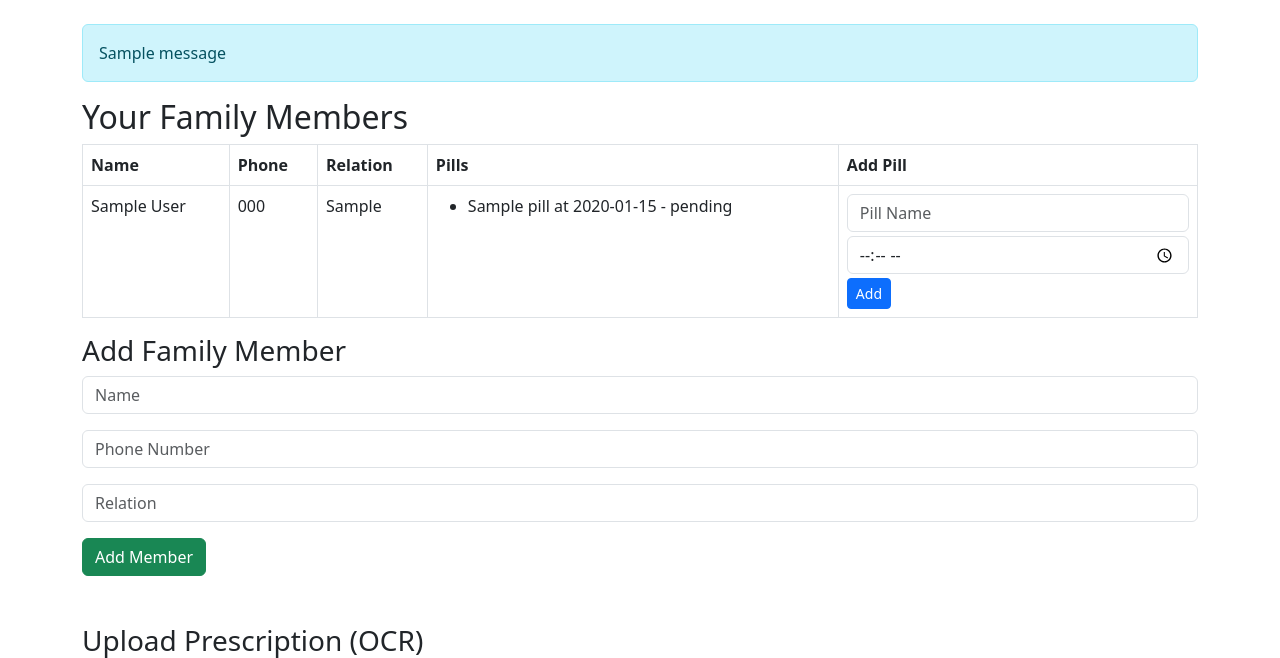
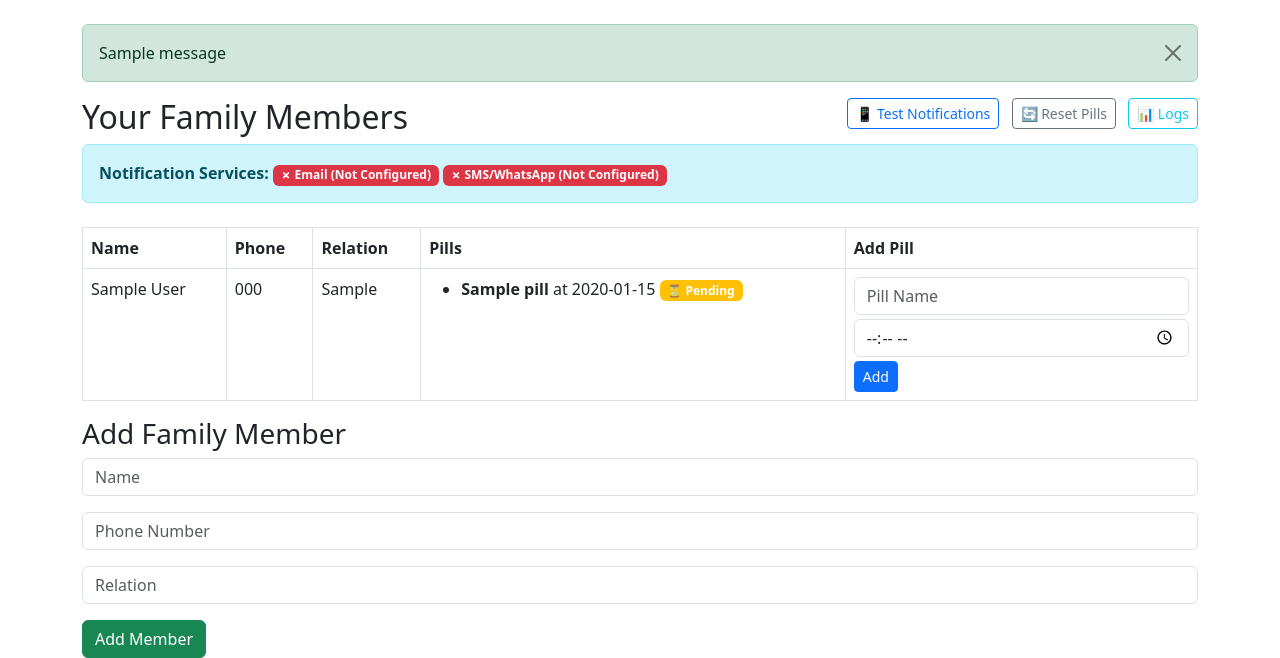
Before and after one commit to Aadish676/smart-pill-reminder, a Flask app: page / in a window 1280 px wide. Shown: the part 56-714 px from the top of the page. Run offline with Flask 3, Linux system fonts and the light colour scheme; a user stored in the database is signed in; tables that the repository leaves empty hold one stand-in row (values such as "Sample post"); one stand-in notice (Sample message) is shown.

Commit message:
Enhance notification system with logging, validation, and improved error handling (#1)
Co-authored-by: Cursor Agent <cursoragent@cursor.com>

```diff
--- a/app.py
+++ b/app.py
@@ -1,4 +1,4 @@
-from flask import Flask, render_template, request, redirect, url_for, flash, session, send_from_directory
+from flask import Flask, render_template, request, redirect, url_for, flash, session, send_from_directory, jsonify
 from flask_sqlalchemy import SQLAlchemy
 from flask_login import LoginManager, login_user, logout_user, login_required, current_user, UserMixin
 from flask_mail import Mail, Message
@@ -9,6 +9,7 @@ from werkzeug.utils import secure_filename
 import os
 from dotenv import load_dotenv
 from twilio.rest import Client
+import re
 
 # Load environment variables
 load_dotenv()
@@ -22,22 +23,55 @@ UPLOAD_FOLDER = os.path.join(os.getcwd(), 'uploads')
 os.makedirs(UPLOAD_FOLDER, exist_ok=True)
 app.config['UPLOAD_FOLDER'] = UPLOAD_FOLDER
 
+# Email configuration with better error handling
 app.config['MAIL_SERVER'] = 'smtp.gmail.com'
 app.config['MAIL_PORT'] = 587
 app.config['MAIL_USE_TLS'] = True
 app.config['MAIL_USERNAME'] = os.getenv("MAIL_USERNAME")
 app.config['MAIL_PASSWORD'] = os.getenv("MAIL_PASSWORD")
-mail = Mail(app)
 
+# Initialize mail only if credentials are provided
+mail = None
+if app.config['MAIL_USERNAME'] and app.config['MAIL_PASSWORD']:
+    mail = Mail(app)
+    print("Email service initialized successfully")
+else:
+    print("Warning: Email credentials not found. Email notifications will be disabled.")
+
+# Twilio configuration with better error handling
 TWILIO_SID = os.getenv("TWILIO_SID")
 TWILIO_AUTH_TOKEN = os.getenv("TWILIO_AUTH")
 TWILIO_PHONE_NUMBER = os.getenv("TWILIO_PHONE")
-twilio_client = Client(TWILIO_SID, TWILIO_AUTH_TOKEN)
+
+twilio_client = None
+if TWILIO_SID and TWILIO_AUTH_TOKEN and TWILIO_PHONE_NUMBER:
+    try:
+        twilio_client = Client(TWILIO_SID, TWILIO_AUTH_TOKEN)
+        print("Twilio service initialized successfully")
+    except Exception as e:
+        print(f"Warning: Failed to initialize Twilio client: {e}")
+        twilio_client = None
+else:
+    print("Warning: Twilio credentials not found. SMS/WhatsApp notifications will be disabled.")
 
 db = SQLAlchemy(app)
 login_manager = LoginManager(app)
 login_manager.login_view = 'login'
 migrate = Migrate(app, db)
+
+# Helper function to validate phone numbers
+def validate_phone(phone):
+    # Remove all non-digit characters except +
+    cleaned = re.sub(r'[^\d+]', '', phone)
+    # Check if it's a valid format (at least 10 digits, optionally starting with +)
+    if re.match(r'^\+?\d{10,15}$', cleaned):
+        return cleaned
+    return None
+
+# Helper function to validate email
+def validate_email(email):
+    pattern = r'^[a-zA-Z0-9._%+-]+@[a-zA-Z0-9.-]+\.[a-zA-Z]{2,}$'
+    return re.match(pattern, email) is not None
 
 class User(UserMixin, db.Model):
     id = db.Column(db.Integer, primary_key=True)
@@ -61,6 +95,14 @@ class Pill(db.Model):
     status = db.Column(db.String(20), default='pending')
     member_id = db.Column(db.Integer, db.ForeignKey('family_member.id'), nullable=False)
 
+class NotificationLog(db.Model):
+    id = db.Column(db.Integer, primary_key=True)
+    pill_id = db.Column(db.Integer, db.ForeignKey('pill.id'), nullable=False)
+    notification_type = db.Column(db.String(20))  # 'email' or 'sms'
+    status = db.Column(db.String(20))  # 'sent', 'failed'
+    error_message = db.Column(db.Text)
+    timestamp = db.Column(db.DateTime, default=datetime.utcnow)
+
 @login_manager.user_loader
 def load_user(user_id):
     return User.query.get(int(user_id))
@@ -69,7 +111,15 @@ def load_user(user_id):
 @login_required
 def home():
     members = FamilyMember.query.filter_by(user_id=current_user.id).all()
-    return render_template('dashboard.html', members=members)
+
+    # Get notification service status
+    email_enabled = mail is not None
+    sms_enabled = twilio_client is not None
+
+    return render_template('dashboard.html',
+                         members=members,
+                         email_enabled=email_enabled,
+                         sms_enabled=sms_enabled)
 
 @app.route('/test_notification')
 @login_required
@@ -77,38 +127,82 @@ def test_notification():
     now = datetime.now().strftime("%H:%M:%S")
     member = FamilyMember.query.filter_by(user_id=current_user.id).first()
     if not member:
-        return "No family member found for test.", 400
+        flash("No family member found for test. Please add a family member first.", "error")
+        return redirect(url_for('home'))
 
-    msg_body = f"[{now}] Test notification for {member.name}"
+    msg_body = f"[{now}] Test notification for {member.name} - your pill reminder system is working!"
     results = []
 
-    if current_user.email:
+    # Test email notification
+    if mail and current_user.email:
         try:
-            mail.send(Message('Test Pill Reminder', recipients=[current_user.email], body=msg_body))
-            results.append(f"Email sent to {current_user.email}")
+            msg = Message('Test Pill Reminder',
+                         recipients=[current_user.email],
+                         body=msg_body)
+            mail.send(msg)
+            results.append(f"✓ Email sent successfully to {current_user.email}")
         except Exception as e:
-            results.append(f"Email failed: {e}")
+            results.append(f"✗ Email failed: {str(e)}")
+    else:
+        if not mail:
+            results.append("✗ Email service not configured (missing credentials)")
+        else:
+            results.append("✗ No email address found for current user")
 
-    try:
-        to_number = f"whatsapp:{member.phone}" if TWILIO_PHONE_NUMBER.startswith("whatsapp:") else member.phone
-        twilio_client.messages.create(to=to_number, from_=TWILIO_PHONE_NUMBER, body=msg_body)
-        results.append(f"Twilio message sent to {to_number}")
-    except Exception as e:
-        results.append(f"Twilio failed: {e}")
+    # Test SMS/WhatsApp notification
+    if twilio_client and member.phone:
+        try:
+            # Validate and format phone number
+            validated_phone = validate_phone(member.phone)
+            if not validated_phone:
+                results.append(f"✗ Invalid phone number format: {member.phone}")
+            else:
+                to_number = f"whatsapp:{validated_phone}" if TWILIO_PHONE_NUMBER.startswith("whatsapp:") else validated_phone
+                message = twilio_client.messages.create(
+                    to=to_number,
+                    from_=TWILIO_PHONE_NUMBER,
+                    body=msg_body
+                )
+                results.append(f"✓ SMS/WhatsApp sent successfully to {to_number}")
+        except Exception as e:
+            results.append(f"✗ SMS/WhatsApp failed: {str(e)}")
+    else:
+        if not twilio_client:
+            results.append("✗ SMS service not configured (missing Twilio credentials)")
+        else:
+            results.append(f"✗ No phone number found for {member.name}")
 
-    return "<br>".join(results)
+    # Flash results to user
+    for result in results:
+        if "✓" in result:
+            flash(result, "success")
+        else:
+            flash(result, "error")
+
+    return redirect(url_for('home'))
 
 @app.route('/register', methods=['GET', 'POST'])
 def register():
     if request.method == 'POST':
         email = request.form['email']
         password = request.form['password']
+
+        # Validate email format
+        if not validate_email(email):
+            flash('Please enter a valid email address.', 'error')
+            return redirect(url_for('register'))
+
         if User.query.filter_by(email=email).first():
-            flash('Email already registered.')
+            flash('Email already registered.', 'error')
             return redirect(url_for('register'))
+
+        if len(password) < 6:
+            flash('Password must be at least 6 characters long.', 'error')
+            return redirect(url_for('register'))
+
         db.session.add(User(email=email, password=password))
         db.session.commit()
-        flash('Registered successfully.')
+        flash('Registered successfully.', 'success')
         return redirect(url_for('login'))
     return render_template('register.html')
 
@@ -131,18 +225,109 @@ def logout():
 @app.route('/add_member', methods=['POST'])
 @login_required
 def add_member():
-    member = FamilyMember(name=request.form['name'], phone=request.form['phone'], relation=request.form['relation'], user_id=current_user.id)
+    name = request.form['name'].strip()
+    phone = request.form['phone'].strip()
+    relation = request.form['relation'].strip()
+
+    # Validate inputs
+    if not name:
+        flash('Name is required.', 'error')
+        return redirect(url_for('home'))
+
+    if not phone:
+        flash('Phone number is required.', 'error')
+        return redirect(url_for('home'))
+
+    # Validate and format phone number
+    validated_phone = validate_phone(phone)
+    if not validated_phone:
+        flash('Please enter a valid phone number (at least 10 digits).', 'error')
+        return redirect(url_for('home'))
+
+    if not relation:
+        flash('Relation is required.', 'error')
+        return redirect(url_for('home'))
+
+    member = FamilyMember(
+        name=name,
+        phone=validated_phone,
+        relation=relation,
+        user_id=current_user.id
+    )
     db.session.add(member)
     db.session.commit()
+    flash(f'Family member {name} added successfully.', 'success')
     return redirect(url_for('home'))
 
 @app.route('/add_pill/<int:member_id>', methods=['POST'])
 @login_required
 def add_pill(member_id):
-    pill = Pill(name=request.form['pill_name'], time=request.form['pill_time'], member_id=member_id)
+    pill_name = request.form['pill_name'].strip()
+    pill_time = request.form['pill_time'].strip()
+
+    # Validate inputs
+    if not pill_name:
+        flash('Pill name is required.', 'error')
+        return redirect(url_for('home'))
+
+    if not pill_time:
+        flash('Pill time is required.', 'error')
+        return redirect(url_for('home'))
+
+    # Verify member belongs to current user
+    member = FamilyMember.query.filter_by(id=member_id, user_id=current_user.id).first()
+    if not member:
+        flash('Invalid family member.', 'error')
+        return redirect(url_for('home'))
+
+    pill = Pill(name=pill_name, time=pill_time, member_id=member_id)
     db.session.add(pill)
     db.session.commit()
+    flash(f'Pill {pill_name} added for {member.name} at {pill_time}.', 'success')
     return redirect(url_for('home'))
+
+@app.route('/reset_pills')
+@login_required
+def reset_pills():
+    """Reset all pills to pending status for testing"""
+    try:
+        # Get all pills for current user's family members
+        member_ids = [m.id for m in FamilyMember.query.filter_by(user_id=current_user.id).all()]
+        pills = Pill.query.filter(Pill.member_id.in_(member_ids)).all()
+
+        count = 0
+        for pill in pills:
+            if pill.status != 'pending':
+                pill.status = 'pending'
+                count += 1
+
+        db.session.commit()
+        flash(f'Reset {count} pills to pending status.', 'success')
+    except Exception as e:
+        flash(f'Error resetting pills: {str(e)}', 'error')
+
+    return redirect(url_for('home'))
+
+@app.route('/notification_logs')
+@login_required
+def notification_logs():
+    """View notification logs for current user"""
+    # Get all pills for current user's family members
+    member_ids = [m.id for m in FamilyMember.query.filter_by(user_id=current_user.id).all()]
+    pills = Pill.query.filter(Pill.member_id.in_(member_ids)).all()
+    pill_ids = [p.id for p in pills]
+
+    logs = NotificationLog.query.filter(NotificationLog.pill_id.in_(pill_ids)).order_by(NotificationLog.timestamp.desc()).limit(50).all()
+
+    # Get notification service status
+    email_enabled = mail is not None
+    sms_enabled = twilio_client is not None
+
+    return render_template('notification_logs.html',
+                         logs=logs,
+                         pills={p.id: p for p in pills},
+                         email_enabled=email_enabled,
+                         sms_enabled=sms_enabled)
 
 @app.route('/upload_prescription', methods=['POST'])
 @login_required
@@ -188,40 +373,98 @@ def reset_password(token):
 
 scheduler = BackgroundScheduler()
 
+def log_notification(pill_id, notification_type, status, error_message=None):
+    """Log notification attempt to database"""
+    try:
+        log_entry = NotificationLog(
+            pill_id=pill_id,
+            notification_type=notification_type,
+            status=status,
+            error_message=error_message
+        )
+        db.session.add(log_entry)
+        db.session.commit()
+    except Exception as e:
+        print(f"Failed to log notification: {e}")
+
 @scheduler.scheduled_job('interval', seconds=60)
 def send_reminders():
     with app.app_context():
         now = datetime.now().strftime("%H:%M")
-        print(f"[{now}] Scheduler checked.")
+        print(f"[{now}] Scheduler checking for due pills...")
+
+        # Find pills due at current time
         due_pills = Pill.query.filter_by(time=now, status='pending').all()
         if not due_pills:
-            print(f"[{now}] No pills due.")
+            print(f"[{now}] No pills due at this time.")
             return
+
+        print(f"[{now}] Found {len(due_pills)} pills due for reminders")
+
         for pill in due_pills:
             member = pill.member
             user = member.owner
-            msg_body = f"Reminder: {member.name} should take {pill.name} now."
+            msg_body = f"💊 Pill Reminder: {member.name} should take {pill.name} now at {now}."
 
-            if user.email:
+            notifications_sent = False
+
+            # Send email notification
+            if mail and user.email:
                 try:
-                    mail.send(Message('Pill Reminder', recipients=[user.email], body=msg_body))
-                    print(f"[{now}] Email sent to {user.email}")
+                    msg = Message(
+                        subject='Pill Reminder - ' + pill.name,
+                        recipients=[user.email],
+                        body=msg_body
+                    )
+                    mail.send(msg)
+                    print(f"[{now}] Email sent to {user.email} for {pill.name}")
+                    log_notification(pill.id, 'email', 'sent')
+                    notifications_sent = True
                 except Exception as e:
-                    print(f"[{now}] Email failed for {user.email}: {e}")
+                    error_msg = str(e)
+                    print(f"[{now}] Email failed for {user.email}: {error_msg}")
+                    log_notification(pill.id, 'email', 'failed', error_msg)
 
-            if member.phone:
+            # Send SMS/WhatsApp notification
+            if twilio_client and member.phone:
                 try:
-                    to_number = f"whatsapp:{member.phone}" if TWILIO_PHONE_NUMBER.startswith("whatsapp:") else member.phone
-                    twilio_client.messages.create(to=to_number, from_=TWILIO_PHONE_NUMBER, body=msg_body)
-                    print(f"[{now}] Twilio message sent to {to_number}")
+                    # Validate phone number
+                    validated_phone = validate_phone(member.phone)
+                    if validated_phone:
+                        to_number = f"whatsapp:{validated_phone}" if TWILIO_PHONE_NUMBER and TWILIO_PHONE_NUMBER.startswith("whatsapp:") else validated_phone
+                        message = twilio_client.messages.create(
+                            to=to_number,
+                            from_=TWILIO_PHONE_NUMBER,
+                            body=msg_body
+                        )
+                        print(f"[{now}] SMS/WhatsApp sent to {to_number} for {pill.name}")
+                        log_notification(pill.id, 'sms', 'sent')
+                        notifications_sent = True
+                    else:
+                        error_msg = f"Invalid phone number format: {member.phone}"
+                        print(f"[{now}] {error_msg}")
+                        log_notification(pill.id, 'sms', 'failed', error_msg)
                 except Exception as e:
-                    print(f"[{now}] Twilio send failed to {member.phone}: {e}")
+                    error_msg = str(e)
+                    print(f"[{now}] SMS/WhatsApp failed to {member.phone}: {error_msg}")
+                    log_notification(pill.id, 'sms', 'failed', error_msg)
 
+            # Update pill status
             try:
-                pill.status = 'done'
+                if notifications_sent:
+                    pill.status = 'notified'
+                else:
+                    pill.status = 'failed'
+                    print(f"[{now}] No notifications sent for {pill.name} - marking as failed")
                 db.session.commit()
+                print(f"[{now}] Updated status for {pill.name} to {pill.status}")
             except Exception as e:
                 print(f"[{now}] Error updating status for {pill.name}: {e}")
+                # Try to rollback
+                try:
+                    db.session.rollback()
+                except:
+                    pass
 
 with app.app_context():
     db.create_all()
--- a/templates/base.html
+++ b/templates/base.html
@@ -25,14 +25,32 @@
   </nav>
 
   <div class="container">
-    {% with messages = get_flashed_messages() %}
+    {% with messages = get_flashed_messages(with_categories=true) %}
       {% if messages %}
-        {% for msg in messages %}
-          <div class="alert alert-info">{{ msg }}</div>
+        {% for category, msg in messages %}
+          {% if category == 'error' %}
+            <div class="alert alert-danger alert-dismissible fade show" role="alert">
+              {{ msg }}
+              <button type="button" class="btn-close" data-bs-dismiss="alert"></button>
+            </div>
+          {% elif category == 'success' %}
+            <div class="alert alert-success alert-dismissible fade show" role="alert">
+              {{ msg }}
+              <button type="button" class="btn-close" data-bs-dismiss="alert"></button>
+            </div>
+          {% else %}
+            <div class="alert alert-info alert-dismissible fade show" role="alert">
+              {{ msg }}
+              <button type="button" class="btn-close" data-bs-dismiss="alert"></button>
+            </div>
+          {% endif %}
         {% endfor %}
       {% endif %}
     {% endwith %}
     {% block content %}{% endblock %}
   </div>
+
+  <!-- Bootstrap JavaScript for dismissible alerts -->
+  <script src="https://cdn.jsdelivr.net/npm/bootstrap@5.3.0/dist/js/bootstrap.bundle.min.js"></script>
 </body>
 </html>
--- a/templates/dashboard.html
+++ b/templates/dashboard.html
@@ -1,6 +1,37 @@
 {% extends "base.html" %}
 {% block content %}
-<h2>Your Family Members</h2>
+<div class="row">
+  <div class="col-md-8">
+    <h2>Your Family Members</h2>
+  </div>
+  <div class="col-md-4 text-end">
+    <a href="{{ url_for('test_notification') }}" class="btn btn-outline-primary btn-sm me-2">
+      📱 Test Notifications
+    </a>
+    <a href="{{ url_for('reset_pills') }}" class="btn btn-outline-secondary btn-sm me-2" onclick="return confirm('Reset all pills to pending status?')">
+      🔄 Reset Pills
+    </a>
+    <a href="{{ url_for('notification_logs') }}" class="btn btn-outline-info btn-sm">
+      📊 Logs
+    </a>
+  </div>
+</div>
+
+<!-- Notification Service Status -->
+<div class="alert alert-info mb-4">
+  <strong>Notification Services:</strong>
+  {% if email_enabled %}
+    <span class="badge bg-success">✓ Email</span>
+  {% else %}
+    <span class="badge bg-danger">✗ Email (Not Configured)</span>
+  {% endif %}
+
+  {% if sms_enabled %}
+    <span class="badge bg-success">✓ SMS/WhatsApp</span>
+  {% else %}
+    <span class="badge bg-danger">✗ SMS/WhatsApp (Not Configured)</span>
+  {% endif %}
+</div>
 
 <table class="table table-bordered">
   <thead>
@@ -21,9 +52,20 @@
       <td>
         <ul>
           {% for pill in member.pills %}
-            <li>{{ pill.name }} at {{ pill.time }} - {{ pill.status }}</li>
+            <li>
+              <strong>{{ pill.name }}</strong> at {{ pill.time }}
+              {% if pill.status == 'pending' %}
+                <span class="badge bg-warning">⏳ Pending</span>
+              {% elif pill.status == 'notified' %}
+                <span class="badge bg-success">✓ Notified</span>
+              {% elif pill.status == 'failed' %}
+                <span class="badge bg-danger">✗ Failed</span>
+              {% else %}
+                <span class="badge bg-secondary">{{ pill.status }}</span>
+              {% endif %}
+            </li>
           {% else %}
-            <li>No pills added</li>
+            <li class="text-muted">No pills added</li>
           {% endfor %}
         </ul>
       </td>
```
Also changed, not shown: templates/notification_logs.html (added, +93 -0 lines), instance/pillpal.db (added), 1 other file.
